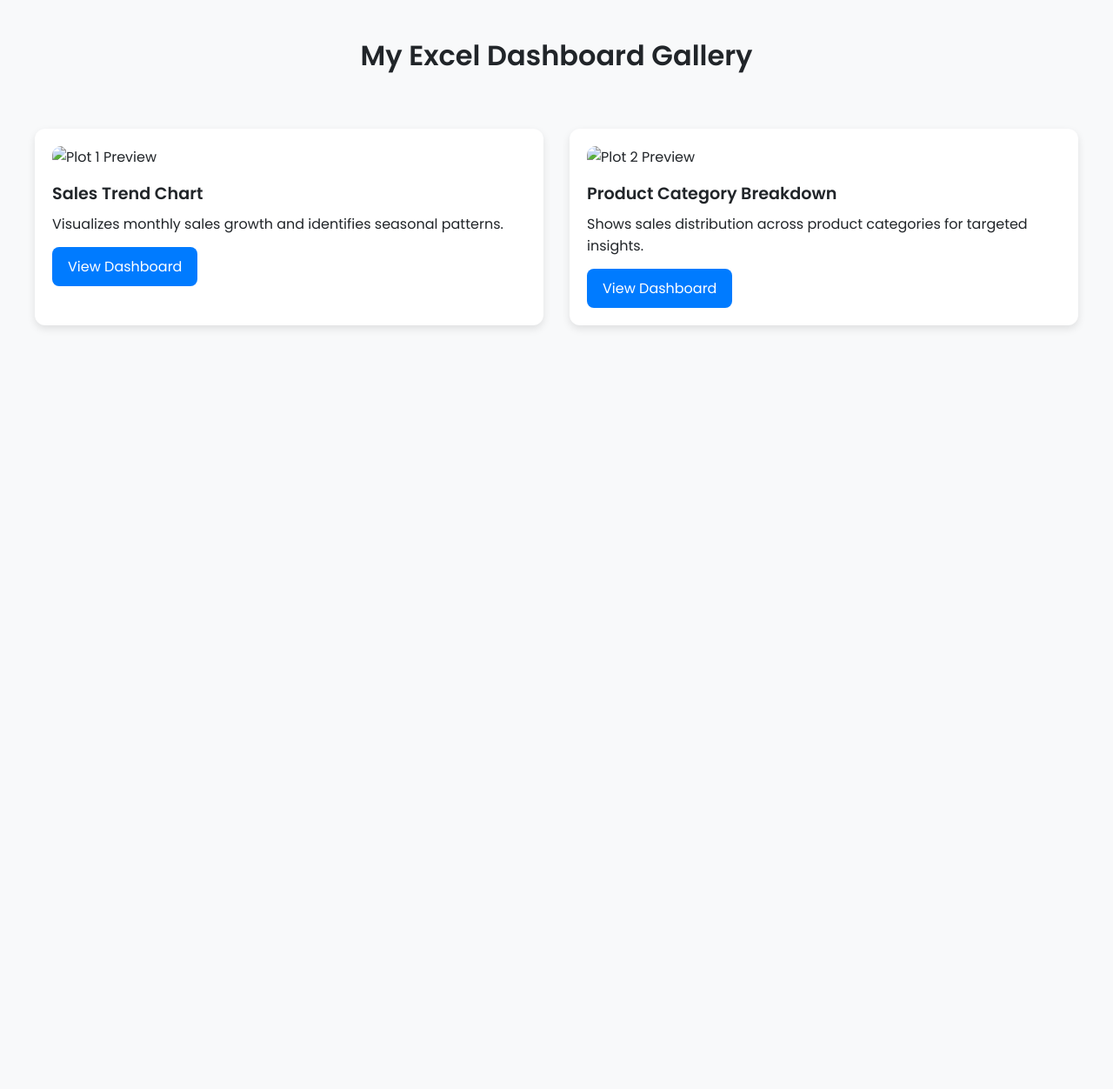
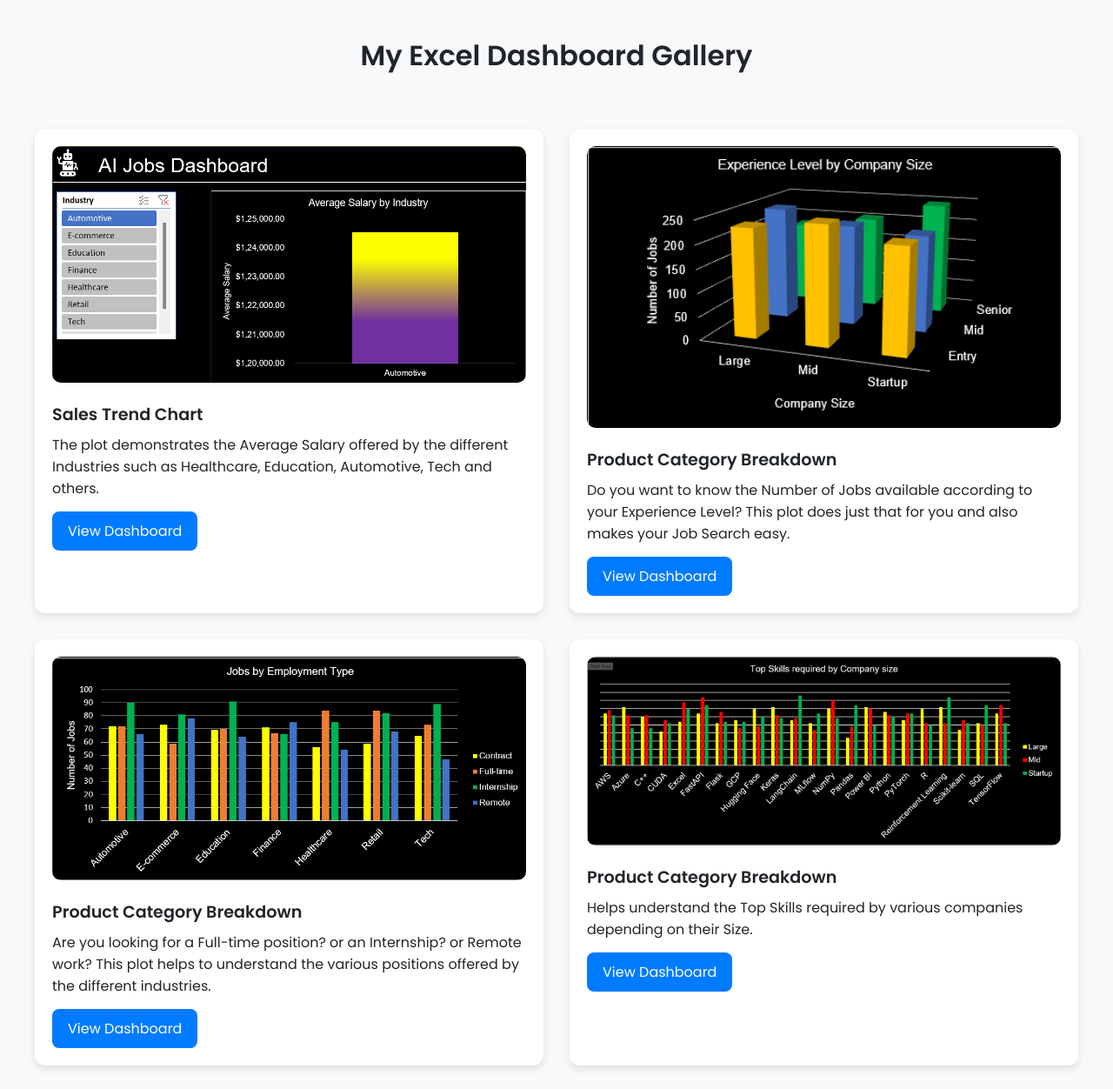
Before and after one commit to Ajinkya1019/excel-gallery, a plain HTML site: page index.html in a window 1280 px wide. Shown: the top 1252 px of the page at 87% size. Before the commit the page ends 800 px from the top, so only its background shows below. Drawn offline with Linux system fonts and the light colour scheme.

Commit message:
Excel-Dashboard Files

```diff
--- a/index.html
+++ b/index.html
@@ -23,16 +23,34 @@
   <header>My Excel Dashboard Gallery</header>
   <div class="gallery">
     <div class="card">
-      <img src="plot1.png" alt="Plot 1 Preview" onclick="window.open('https://github.com/yourusername/yourrepo/blob/main/ExcelDashboard.xlsx')">
+      <img src="Avg Sal vs Indus.png" alt="Plot 1 Preview" onclick="window.open('AI_Market Dashboard.xlsx')">
       <div class="title">Sales Trend Chart</div>
-      <div class="desc">Visualizes monthly sales growth and identifies seasonal patterns.</div>
-      <a href="https://github.com/yourusername/yourrepo/blob/main/ExcelDashboard.xlsx" class="dashboard-btn" target="_blank">View Dashboard</a>
+      <div class="desc">The plot demonstrates the Average Salary offered by the different Industries such as Healthcare, Education, Automotive, Tech and others.</div>
+      <a href="AI_Market Dashboard.xlsx" class="dashboard-btn" target="_blank">View Dashboard</a>
     </div>
     <div class="card">
-      <img src="plot2.png" alt="Plot 2 Preview" onclick="window.open('https://github.com/yourusername/yourrepo/blob/main/ExcelDashboard.xlsx')">
+      <img src="Exp vs Comp Size.png" alt="Plot 2 Preview" onclick="window.open('AI_Market Dashboard.xlsx')">
       <div class="title">Product Category Breakdown</div>
-      <div class="desc">Shows sales distribution across product categories for targeted insights.</div>
-      <a href="https://github.com/yourusername/yourrepo/blob/main/ExcelDashboard.xlsx" class="dashboard-btn" target="_blank">View Dashboard</a>
+      <div class="desc">Do you want to know the Number of Jobs available according to your Experience Level? This plot does just that for you and also makes your Job Search easy.</div>
+      <a href="AI_Market Dashboard.xlsx" class="dashboard-btn" target="_blank">View Dashboard</a>
+    </div>
+    <div class="card">
+      <img src="Jobs by Employ.png" alt="Plot 2 Preview" onclick="window.open('AI_Market Dashboard.xlsx')">
+      <div class="title">Product Category Breakdown</div>
+      <div class="desc">Are you looking for a Full-time position? or an Internship? or Remote work? This plot helps to understand the various positions offered by the different industries.</div>
+      <a href="AI_Market Dashboard.xlsx" class="dashboard-btn" target="_blank">View Dashboard</a>
+    </div>
+    <div class="card">
+      <img src="Skills vs Comp Size.png" alt="Plot 2 Preview" onclick="window.open('AI_Market Dashboard.xlsx')">
+      <div class="title">Product Category Breakdown</div>
+      <div class="desc">Helps understand the Top Skills required by various companies depending on their Size.</div>
+      <a href="AI_Market Dashboard.xlsx" class="dashboard-btn" target="_blank">View Dashboard</a>
+    </div>
+    <div class="card">
+      <img src="Tools by Job Prof.png" alt="Plot 2 Preview" onclick="window.open('AI_Market Dashboard.xlsx')">
+      <div class="title">Product Category Breakdown</div>
+      <div class="desc">To understand the Top Tools required at each Position which makes Job search easy.</div>
+      <a href="AI_Market Dashboard.xlsx" class="dashboard-btn" target="_blank">View Dashboard</a>
     </div>
     <!-- Add more cards as needed -->
   </div>
```
